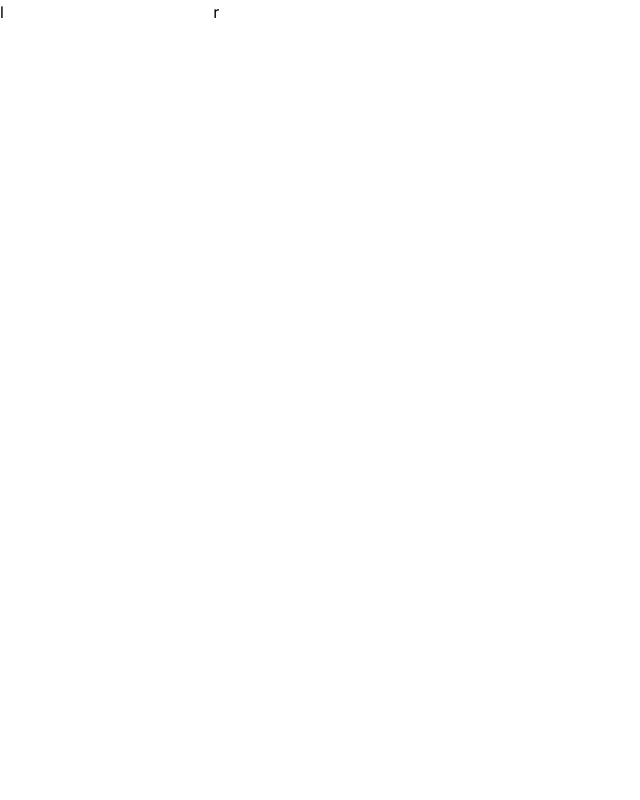
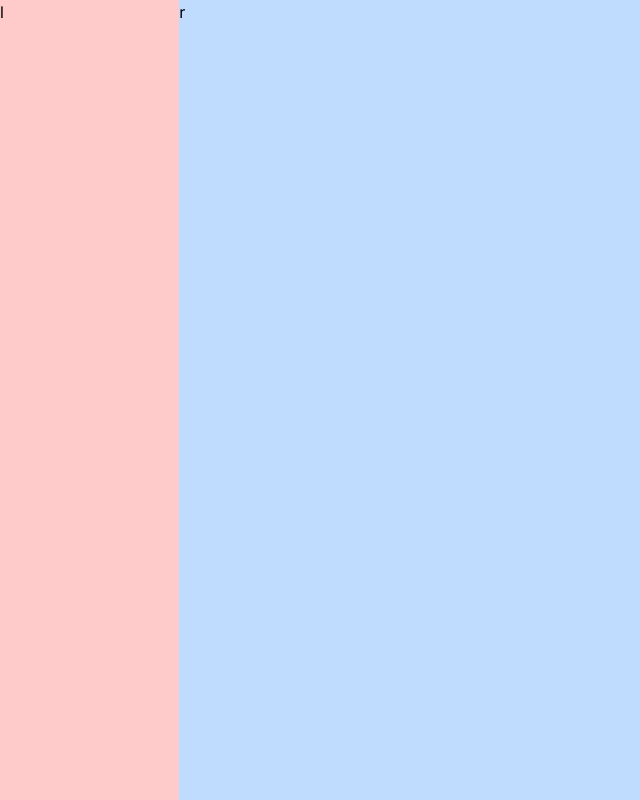
Before and after one commit to Surya-KF/SchoolManagementDashBoard, a Next.js app: page /admin in a window 1280 px wide. Shown: the whole page, without its empty margins (0-640 px from the left). Built offline with nearby package versions, Linux system fonts and the light colour scheme.

Commit message:
Updated the components

```diff
--- a/src/app/(dashboard)/layout.tsx
+++ b/src/app/(dashboard)/layout.tsx
@@ -5,8 +5,8 @@ export default function DashbordLayout({
   }>) {
     return <div className="h-screen flex">
       {/* LEFT*/}
-      <div className="w-1/6">l</div>
+      <div className="w-[14%] md:w[8]lg:w-[16%] bg-red-200">l</div>
       {/* RIGHT*/}
-      <div className="w-5/6">r</div>
+      <div className="w-[86%] md[92%] bg-blue-200">r</div>
     </div>;
   }
--- /dev/null
+++ b/src/components/Navbar.tsx
@@ -0,0 +1,16 @@
+import Image from "next/image";
+
+const Navbar =() => {
+    return(
+        <div className="flex items-center justify-between p-4">
+            {/*SEARCH BAR */}
+            <div className=" hidden md:flex">
+                <Image src="/search.png" alt= "" width={14} height={14}/>
+                <input type="text" className="Search" />
+            </div>
+            {/*ICONS and USER */}
+            <div className=""></div>
+        </div>
+
+    )
+}
```
